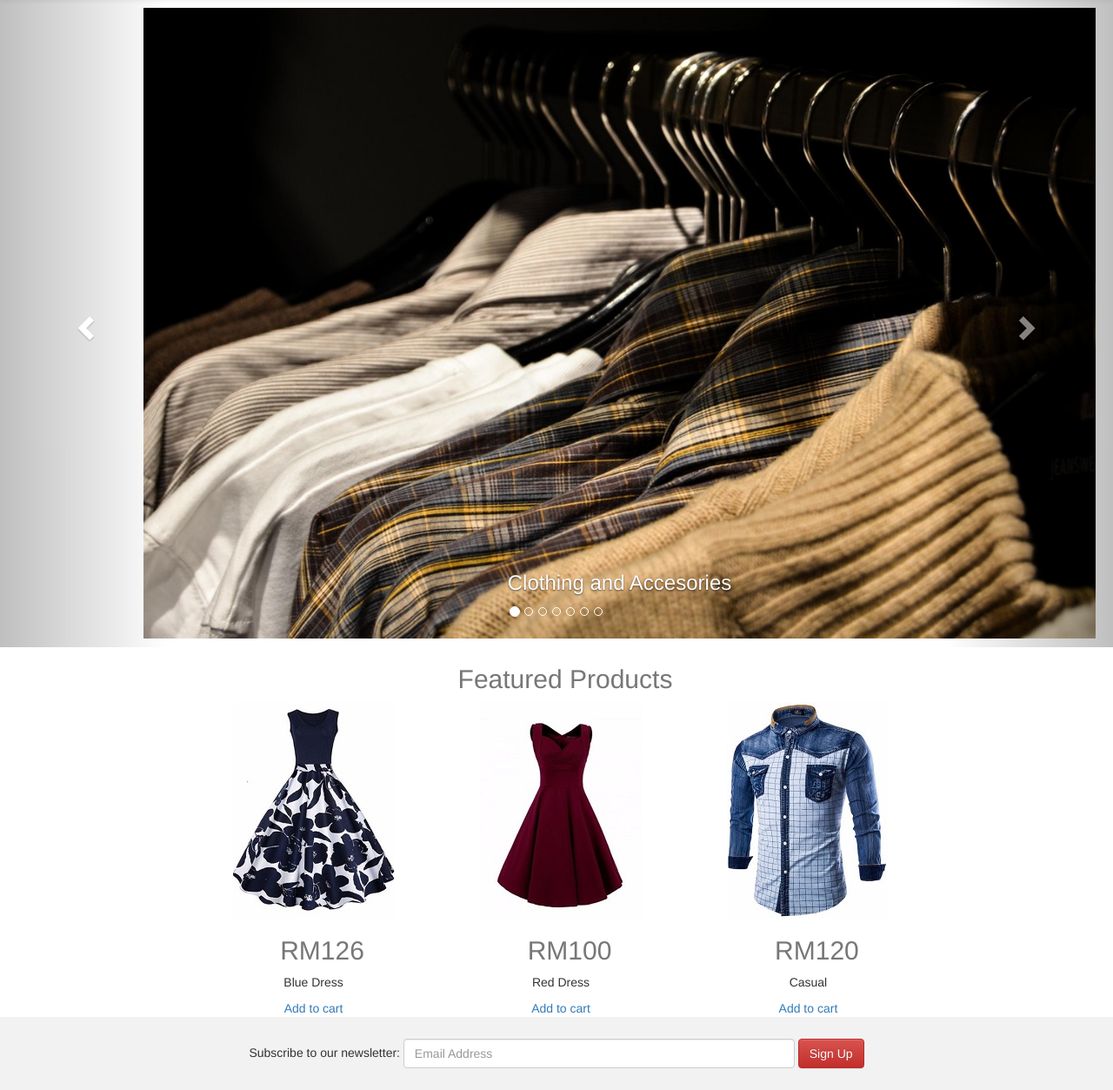
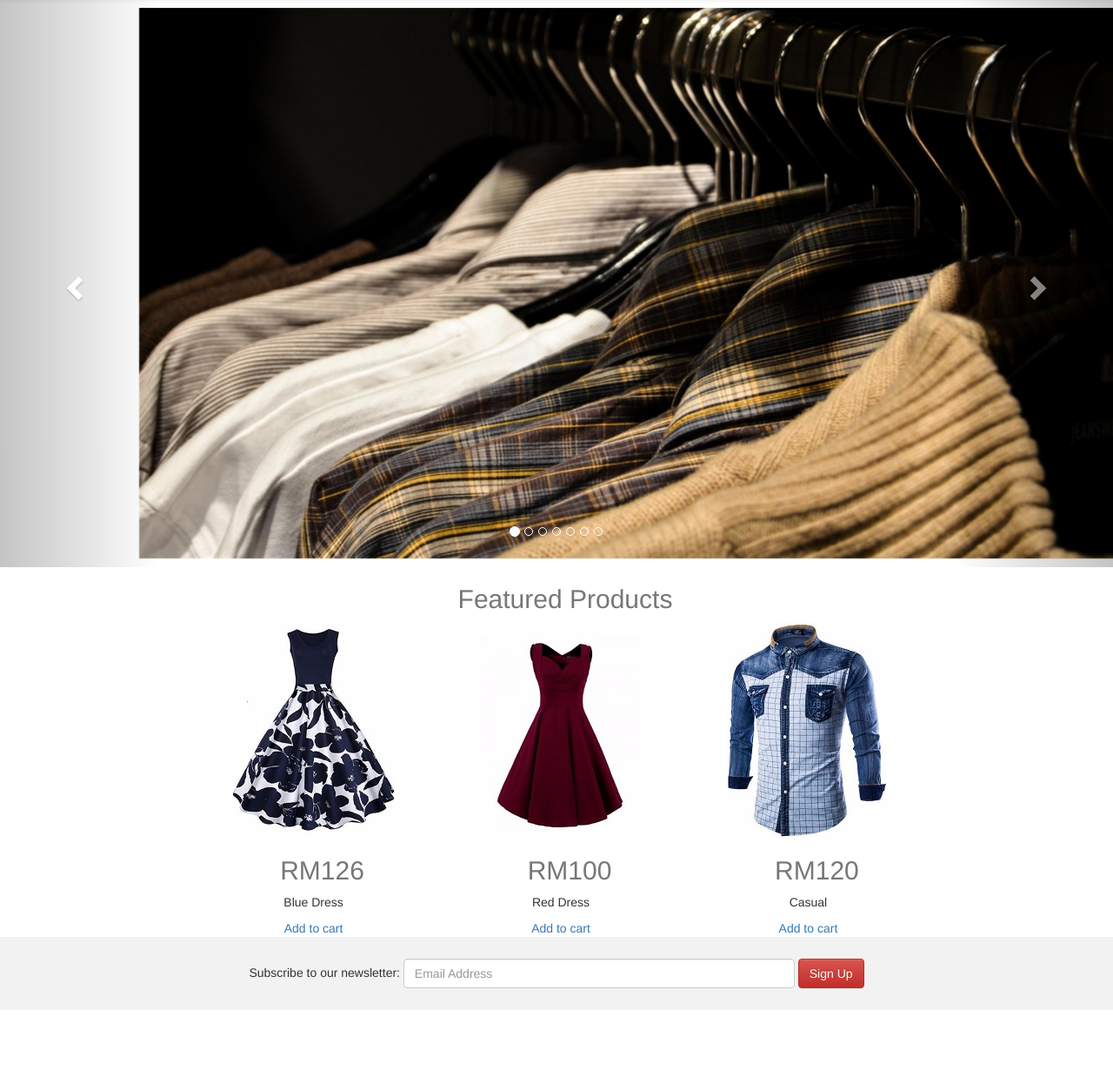
Before and after one commit to WilloneLim/TeamDP2, a PHP site: page / in a window 1280 px wide. Shown: the part 51-1304 px from the top of the page at 87% size. After the commit the page ends 1212 px from the top, so only its background shows below. Run offline with PHP 8.4, Linux system fonts and the light colour scheme.

Commit message:
made some changes to home page

```diff
--- a/DP2 - Project/index.php
+++ b/DP2 - Project/index.php
@@ -25,9 +25,9 @@
 
 
 
- <div class="row">
-  <div class="col-md-12">
-   <div id="myCarousel" class="carousel slide" data-ride="carousel">
+
+
+ <div id="myCarousel" class="carousel slide row" data-ride="carousel">
     <!-- Indicators -->
      <ol class="carousel-indicators">
       <li data-target="#myCarousel" data-slide-to="0" class="active"></li>
@@ -39,59 +39,38 @@
 	  <li data-target="#myCarousel" data-slide-to="6"></li>
      </ol>
 
+  <!-- Wrapper for slides -->
      <div class="carousel-inner">
         <div class="item active">
-      <img src="image/clothing-carousel.jpeg" alt="clothing" class="carouselImage">
-        <div class="carousel-caption">
-            <h3>Clothing and Accesories</h3>
+         <img src="image/newphoto1.jpeg" alt="clthes" class="img-responsive">
+        </div>
+
+        <div class="item">
+         <img src="image/newphoto2.jpg" alt="Jewellery" class="img-responsive">
+        </div>
+
+        <div class="item">
+         <img src="image/newphoto3.jpeg" alt="roomstuff" class="img-responsive">
+        </div>
+
+	    <div class="item">
+         <img src="image/newphoto4_2.jpeg" alt="toyssoft" class="img-responsive">
+        </div>
+
+	    <div class="item">
+         <img src="image/newphoto4.jpeg" alt="paint" class="img-responsive">
+        </div>
+
+	    <div class="item">
+         <img src="image/newphoto5.jpeg" alt="arts" class="img-responsive">
+        </div>
+
+	    <div class="item">
+         <img src="image/newphoto6.jpeg" alt="marriage" class="img-responsive">
         </div>
      </div>
 
-    <div class="item">
-      <img src="image/jewelry-carousel.jpeg" alt="Jewelry" class="carouselImage">
-        <div class="carousel-caption">
-            <h3>Jewelries</h3>
-        </div>
-    </div>
-
-    <div class="item">
-      <img src="image/roomDecor-carousel.jpeg" alt="Room-Decor" class="carouselImage">
-        <div class="carousel-caption">
-            <h3>Room Decorations</h3>
-        </div>
-    </div>
-
-    <div class="item">
-      <img src="image/Soft_Toys.jpg" alt="soft toys" class="carouselImage">
-        <div class="carousel-caption">
-            <h3>Soft Toys</h3>
-        </div>
-    </div>
-
-    <div class="item">
-      <img src="image/craft_supplies.jpeg" alt="Craft Supplies" class="carouselImage">
-        <div class="carousel-caption">
-            <h3>Craft Supplies</h3>
-        </div>
-    </div>
-
-    <div class="item">
-      <img src="image/Vintage_art.jpg" alt="vintage art" class="carouselImage">
-        <div class="carousel-caption">
-            <h3>Vintage Art</h3>
-        </div>
-    </div>
-
-    <div class="item">
-      <img src="image/Wedding_accessories.jpeg" alt="wedding accessories" class="carouselImage">
-        <div class="carousel-caption">
-            <h3>Wedding Accessories</h3>
-        </div>
-    </div>
-
-
      <!-- Left and right controls -->
-
       <a class="left carousel-control" href="#myCarousel" data-slide="prev">
           <span class="glyphicon glyphicon-chevron-left"></span>
           <span class="sr-only">Previous</span>
@@ -101,9 +80,10 @@
          <span class="sr-only">Next</span>
       </a>
   </div>
-    </div>
-  </div>
- </div>
+
+
+
+
 
     <div class="container-fluid">
       <div class="row">
```
Also changed, not shown: DP2 - Project/image/Jewellery_carouselV2.jpg (added), DP2 - Project/image/Soft_Toys.jpg (deleted), DP2 - Project/image/Vintage_art.jpg (deleted), DP2 - Project/image/Wedding_accessories.jpeg (deleted), DP2 - Project/image/clothing-carousel.jpeg (deleted), DP2 - Project/image/clothingv2.jpeg (added), DP2 - Project/image/craft_carouselv2.jpeg (added), DP2 - Project/image/newphoto1.jpeg (added), DP2 - Project/image/newphoto2.jpg (added), DP2 - Project/image/newphoto3.jpeg (added), DP2 - Project/image/newphoto4.jpeg (added), DP2 - Project/image/newphoto4_2.jpeg (added), DP2 - Project/image/newphoto5.jpeg (added), DP2 - Project/image/newphoto6.jpeg (added), 4 more files. Lines whose indentation alone changed are shown as unchanged.
